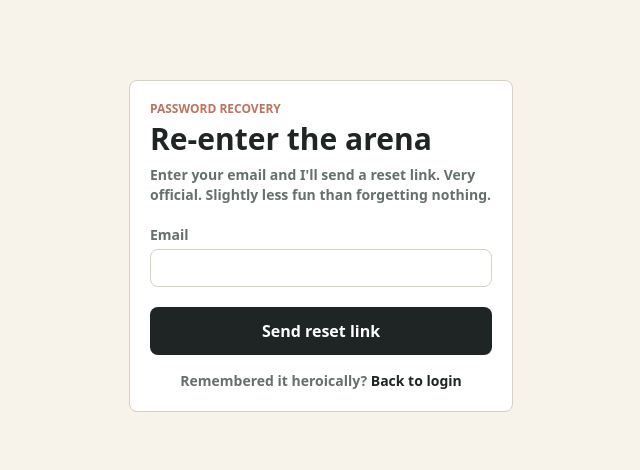
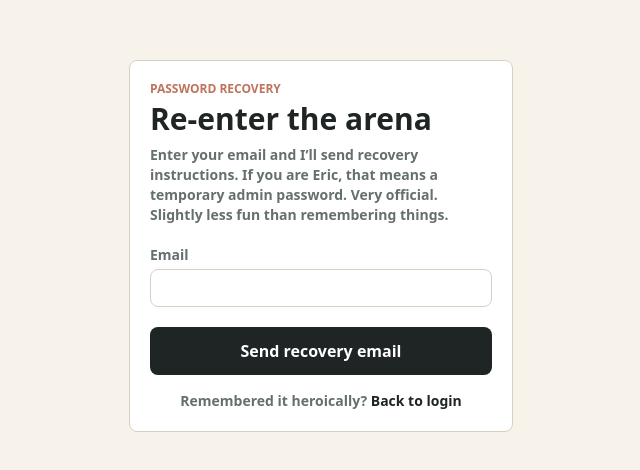
Before and after one commit to chacon96-droid/tio-erics-family-tracker, a Next.js app: page /forgot-password in a window 1280 px wide. Shown: the part 154-624 px from the top of the page, without its empty margins (319-959 px from the left). Built offline with nearby package versions, Linux system fonts and the light colour scheme.

Commit message:
Clarify recovery page copy

```diff
--- a/app/forgot-password/page.tsx
+++ b/app/forgot-password/page.tsx
@@ -10,19 +10,19 @@ export default async function ForgotPasswordPage({ searchParams }: { searchParam
         <p className="text-xs font-black uppercase text-clay">Password recovery</p>
         <h1 className="mt-1 text-3xl font-black">Re-enter the arena</h1>
         <p className="mt-2 text-sm font-semibold text-muted">
-          Enter your email and I'll send a reset link. Very official. Slightly less fun than forgetting nothing.
+          Enter your email and I’ll send recovery instructions. If you are Eric, that means a temporary admin password. Very official. Slightly less fun than remembering things.
         </p>
         {params?.error ? <p className="mt-3 rounded-app bg-red-50 p-3 text-sm font-bold text-red-700">{params.error}</p> : null}
         {params?.sent ? (
           <p className="mt-3 rounded-app bg-green-50 p-3 text-sm font-bold text-green-800">
-            Reset link sent to {params.sent}. Check your email on this phone and follow the link.
+            Recovery email sent to {params.sent}. Check your email on this phone and follow the instructions.
           </p>
         ) : null}
         <label className="mt-5 grid gap-1 text-sm font-bold text-muted">
           Email
           <input className="rounded-app border border-line px-3 py-2 text-ink" name="email" type="email" autoComplete="email" required />
         </label>
-        <button className="focus-ring mt-5 w-full rounded-app bg-ink px-4 py-3 font-black text-white">Send reset link</button>
+        <button className="focus-ring mt-5 w-full rounded-app bg-ink px-4 py-3 font-black text-white">Send recovery email</button>
         <p className="mt-4 text-center text-sm font-semibold text-muted">
           Remembered it heroically?{" "}
           <Link className="font-black text-ink underline-offset-4 hover:underline" href="/login">
```
